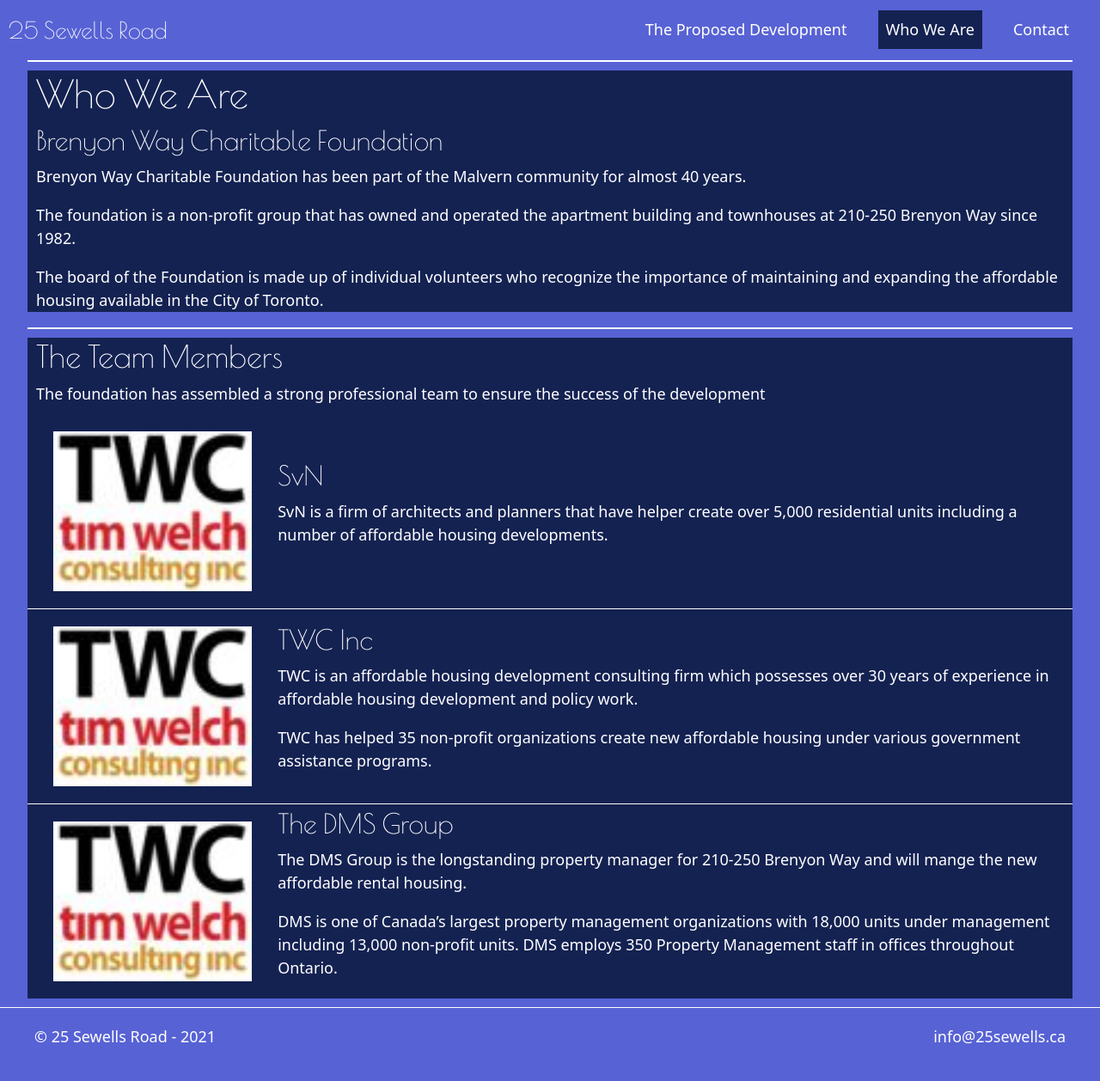
After one commit to twc-inc-ca/twc-inc-ca.github.io, a PHP site: page /who-we-are.html in a window 1280 px wide. The commit adds this page. Shown: the whole page at 86% size. Run offline with PHP 8.4, Linux system fonts and the light colour scheme.

Commit message:
update all pages

```diff
--- a/script.js
+++ b/script.js
@@ -42,7 +42,7 @@ const observer = new IntersectionObserver(entries => {
         }
 
         const obj = document.getElementById("value");
-        animateValue(obj, 0, 322, 1500);
+        animateValue(obj, 300, 322, 1700);
 
 
       }
--- a/styles.css
+++ b/styles.css
@@ -11,7 +11,7 @@ body {
 }
 
 h1, h2, h3, h4, h5, h6 {
-    font-family: 'Poiret One', cursive;
+    font-family: 'Poiret One', sans-serif;
     color: white;
 }
 
@@ -21,7 +21,7 @@ h1, h2, h3, h4, h5, h6 {
 
 .isFlexContainer {
     display:inline-flex;
-    justify-content:space-evenly;
+    justify-content:space-between;
     align-items: center;
 }
 
@@ -38,8 +38,21 @@ h1, h2, h3, h4, h5, h6 {
 }
 
 .navbar-brand {
-    font-family: 'Poiret One', cursive;
+    font-family: 'Poiret One', san-serif;
     font-size: 1.5rem;
+}
+
+.navbar-dark .navbar-nav .nav-link {
+    color: rgba(255,255,255,1);
+}
+
+.navbar-dark .navbar-nav .nav-link:hover {
+    background-color: #142252;
+}
+
+.navbar-dark .navbar-nav .nav-link.active, .navbar-dark .navbar-nav .show>.nav-link {
+    color: #fff;
+    background-color: #142252;
 }
 
 
@@ -208,10 +244,91 @@ h1, h2, h3, h4, h5, h6 {
 .devInfo {
     max-width: 50%;
     padding: 10px;
+    margin-top: 10px;
+    margin-bottom: 10px;
+}
+
+#devText {
+    background-color: #142252;
+    opacity: 0;
+}
+
+.map {
+        width: 95%;
+        margin-left: 2.5%;
+        margin-right: 2.5%;
+        color: white;
+        border-top: 2px solid white;
+}
+
+.map-container {
+    width: 100%;
+    background-color: #142252;
+    padding: 10px;
+    margin-top: 10px;
+}
+
+.google-map {
+    width: 100%;
+    height: 600px;
 }
 
 
+/* WHO WE ARE PAGE */
+.foundation-container {
+    border-top: white 2px solid;
+    width: 95%;
+    margin-left: 2.5%;
+    margin-right: 2.5%;
 
+}
+
+.the-foundation {
+    background-color: #142252;
+    margin-top: 10px;
+    color: white;
+    padding-left: 10px;
+}
+
+.heading {
+    background-color: #142252;
+    margin-bottom: -18px;
+    padding-left: 10px;
+}
+
+.team-members-container {
+    border-top: white 2px solid;
+    width: 95%;
+    margin-left: 2.5%;
+    margin-right: 2.5%;
+    color: white;
+    padding-top: 10px;
+}
+
+.svn {
+    border-top: none !important;
+    padding-top: 10px;
+}
+
+.logo {
+    margin: 20px;
+    width: 20%;
+}
+
+.logo img {
+    width: 100%;
+}
+
+.team {
+       margin-left: 10px;
+       width: 80%;
+}
+
+.company {
+    border-top: white 0.5px solid;
+    background-color: #142252;
+    padding-left: 10px;
+}
 
 
 /* About the Project */
--- /dev/null
+++ b/who-we-are.html
@@ -0,0 +1,108 @@
+<!DOCTYPE html>
+<html>
+    <head>
+        <title>25 Sewells Road</title>
+        <link rel="preconnect" href="https://fonts.gstatic.com">
+<link href="https://fonts.googleapis.com/css2?family=Open+Sans&family=Poiret+One&display=swap" rel="stylesheet">
+        <link href="https://cdn.jsdelivr.net/npm/bootstrap@5.0.0-beta3/dist/css/bootstrap.min.css" rel="stylesheet" integrity="sha384-eOJMYsd53ii+scO/bJGFsiCZc+5NDVN2yr8+0RDqr0Ql0h+rP48ckxlpbzKgwra6" crossorigin="anonymous">
+        <link rel="stylesheet" type='text/css' href="styles.css">
+      </head>
+
+
+    <body>
+
+<!--Nav-->
+<nav class="navbar navbar-expand-lg navbar-dark">
+    <button class="navbar-toggler" type="button" data-toggle="collapse" data-target="#navbarTogglerDemo01" aria-controls="navbarTogglerDemo01" aria-expanded="false" aria-label="Toggle navigation">
+      <span class="navbar-toggler-icon"></span>
+    </button>
+    <div class="collapse navbar-collapse" id="navbarTogglerDemo01">
+      <a class="navbar-brand" href="index.html">25 Sewells Road</a>
+      <ul class="navbar-nav ms-auto mt-2 mt-lg-0">
+        <li class="nav-item me-4">
+          <a class="nav-link" href="the-development.html">The Proposed Development</a>
+        </li>
+        <li class="nav-item me-4">
+          <a class="nav-link active" href="who-we-are.html">Who We Are</a>
+        </li>
+        <li class="nav-item me-4">
+          <a class="nav-link" href="./contact.html">Contact</a>
+        </li>
+      </ul>
+    </div>
+  </nav>
+
+<!--Brenyon Way-->
+<section class="foundation-container">
+    <div class="the-foundation">
+        <h1>Who We Are</h1>
+        <h3>Brenyon Way Charitable Foundation</h3>
+        <p>Brenyon Way Charitable Foundation has been part of the Malvern community for almost 40 years.</p>
+        <p>The foundation is a non-profit group that has owned and operated the apartment building and townhouses at 210-250 Brenyon Way since 1982.</p>
+        <p>The board of the Foundation is made up of individual volunteers who recognize the importance of maintaining and expanding the affordable housing available in the City of Toronto.</p>
+    </div>
+</section>
+
+
+<!--The Team Members-->
+<section class="team-members-container">
+    <div class="heading">
+        <h2>The Team Members</h2>
+        <p>The foundation has assembled a strong professional team to ensure the success of the development</p>
+    </div>
+    <div class="isFlexContainer svn company">
+        <div class="logo">
+            <img src="Images/TWC Logo.jpg">
+        </div>
+        <div class="team">
+            <h3>SvN</h3>
+            <p>SvN is a firm of architects and planners that have helper create over 5,000 residential units including a number of affordable housing developments.</p>
+        </div>
+
+    </div>
+    <div class="isFlexContainer twc company">
+        <div class="logo">
+            <img src="Images/TWC Logo.jpg">
+        </div>
+        <div class="team">
+            <h3>TWC Inc</h3>
+            <p>TWC is an affordable housing development consulting firm which possesses over 30 years of experience in affordable housing development and policy work.</p>
+            <p>TWC has helped 35 non-profit organizations create new affordable housing under various government assistance programs.</p>
+        </div>
+
+    </div>
+    <div class="isFlexContainer dms company">
+        <div class="logo">
+            <img src="Images/TWC Logo.jpg">
+        </div>
+        <div class="team">
+            <h3>The DMS Group</h3>
+            <p>The DMS Group is the longstanding property manager for 210-250 Brenyon Way and will mange the new affordable rental housing.</p>
+            <p>DMS is one of Canada’s largest property management organizations with 18,000 units under management including 13,000 non-profit units. DMS employs 350 Property Management staff in offices throughout Ontario.</p>
+        </div>
+
+    </div>
+
+</section>
+
+
+<!--Footer-->
+<footer>
+    <div class="footer">
+      <div class="footerContent">
+        <p>&copy; 25 Sewells Road - 2021</p>
+      </div>
+      <div class="footerContent">
+        <p>info@25sewells.ca</p>
+      </div>
+    </div>
+  </footer>
+
+  <!--Scripts-->
+
+<script src="https://code.jquery.com/jquery-3.3.1.slim.min.js" integrity="sha384-q8i/X+965DzO0rT7abK41JStQIAqVgRVzpbzo5smXKp4YfRvH+8abtTE1Pi6jizo" crossorigin="anonymous"></script>
+<script src="https://cdnjs.cloudflare.com/ajax/libs/popper.js/1.14.3/umd/popper.min.js" integrity="sha384-ZMP7rVo3mIykV+2+9J3UJ46jBk0WLaUAdn689aCwoqbBJiSnjAK/l8WvCWPIPm49" crossorigin="anonymous"></script>
+<script src="https://stackpath.bootstrapcdn.com/bootstrap/4.1.3/js/bootstrap.min.js" integrity="sha384-ChfqqxuZUCnJSK3+MXmPNIyE6ZbWh2IMqE241rYiqJxyMiZ6OW/JmZQ5stwEULTy" crossorigin="anonymous"></script>
+
+  </body>
+  </html>
```
Also changed, not shown: other parts of styles.css (+26 -7 lines), index.html (+10 -1 lines), script-the-development.js (added, +19 -0 lines), the-development.html (+11 -7 lines), Images/TWC Logo.jpg (added), Images/location.png (added), 1 other file.
